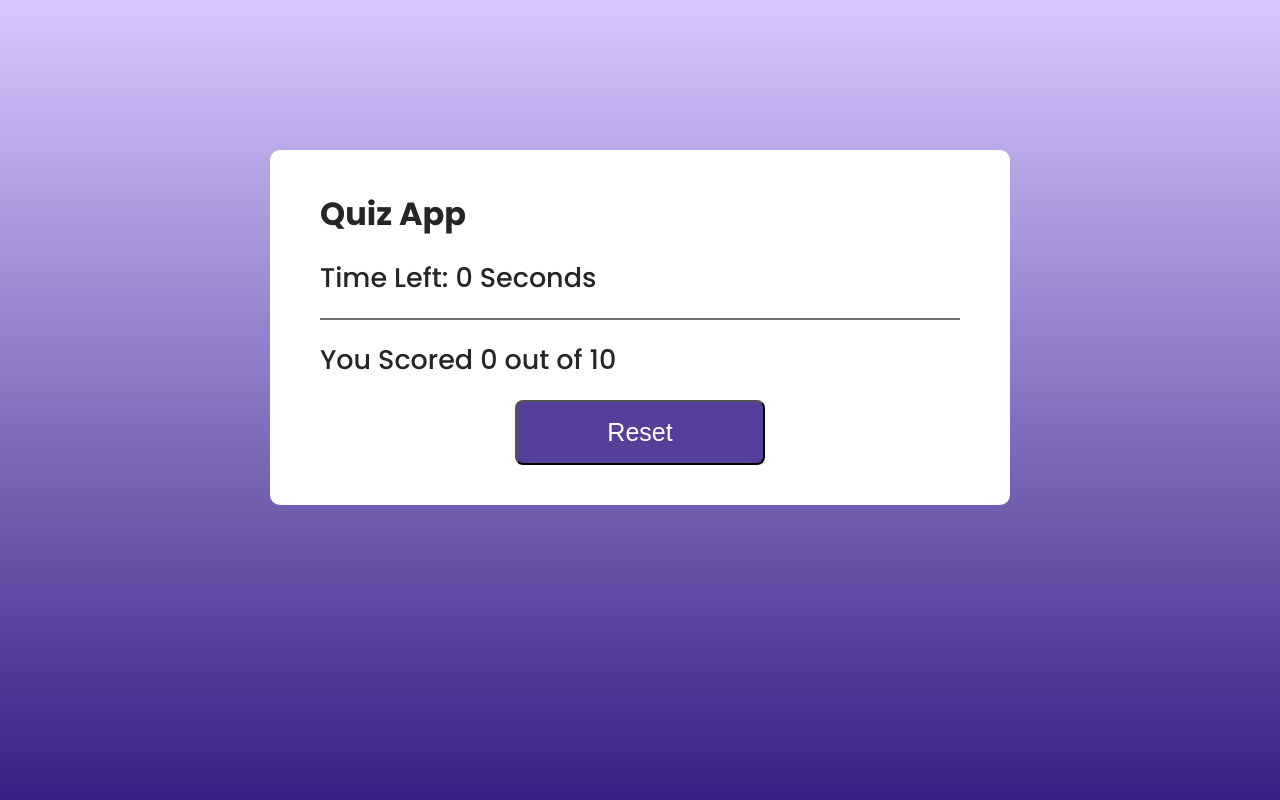
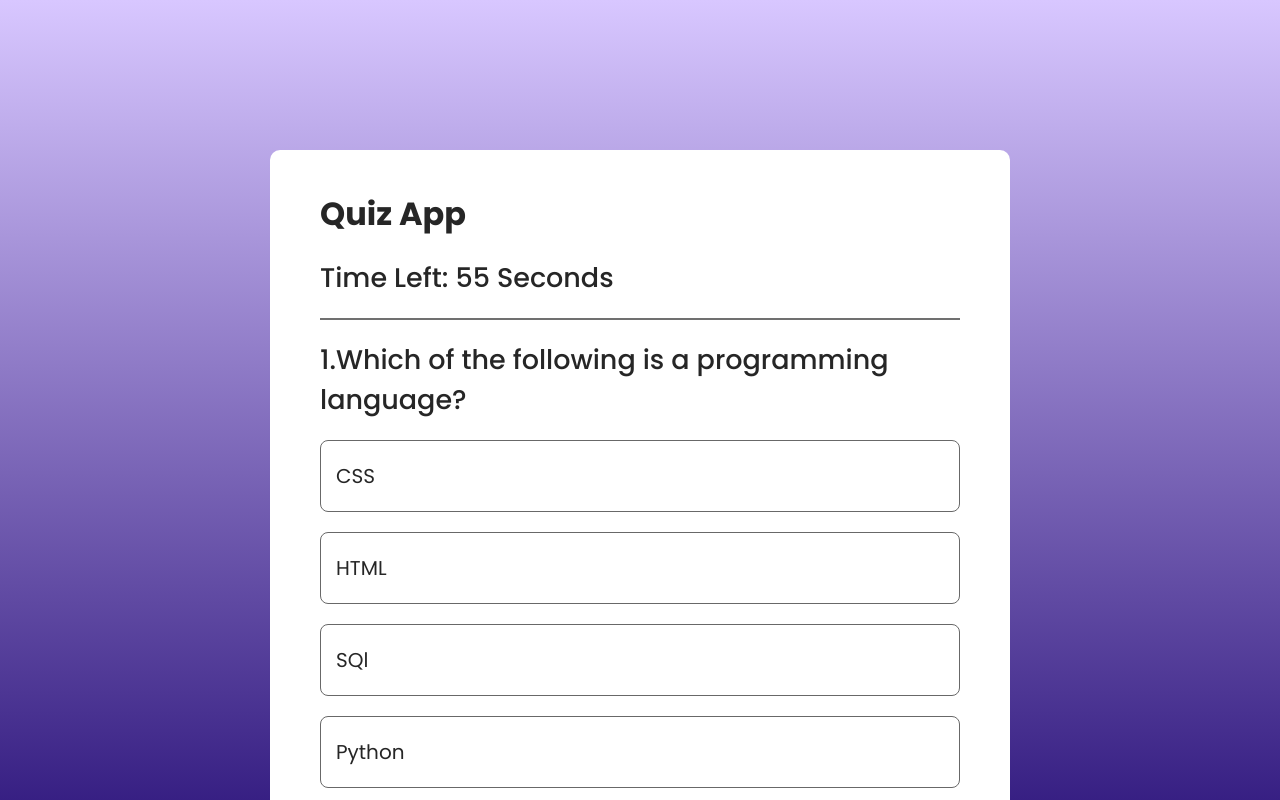
Before and after one commit to AgwuChukwuma/Quiz-app, a React (Vite) app: page / in a window 1280 px wide. Shown: the top 800 px of the page. Built offline with nearby package versions, Linux system fonts and the light colour scheme.

Commit message:
Update Quiz.jsx

```diff
--- a/src/Components/Quiz/Quiz.jsx
+++ b/src/Components/Quiz/Quiz.jsx
@@ -10,7 +10,7 @@ function Quiz(){
     let [selectedAnswer, setSelectedAnswer] = useState(new Array(data.length).fill(null));
     let [answered, setAnswered] = useState(false);
     let [correctAnswers, setCorrectAnswers] = useState(new Array(data.length).fill(null));
-    let [timeLeft, setTimeLeft] = useState(5);
+    let [timeLeft, setTimeLeft] = useState(60);
     let [quizEnded, setQuizEnded] = useState (false);
 
     let Option1 = useRef(null);
```
